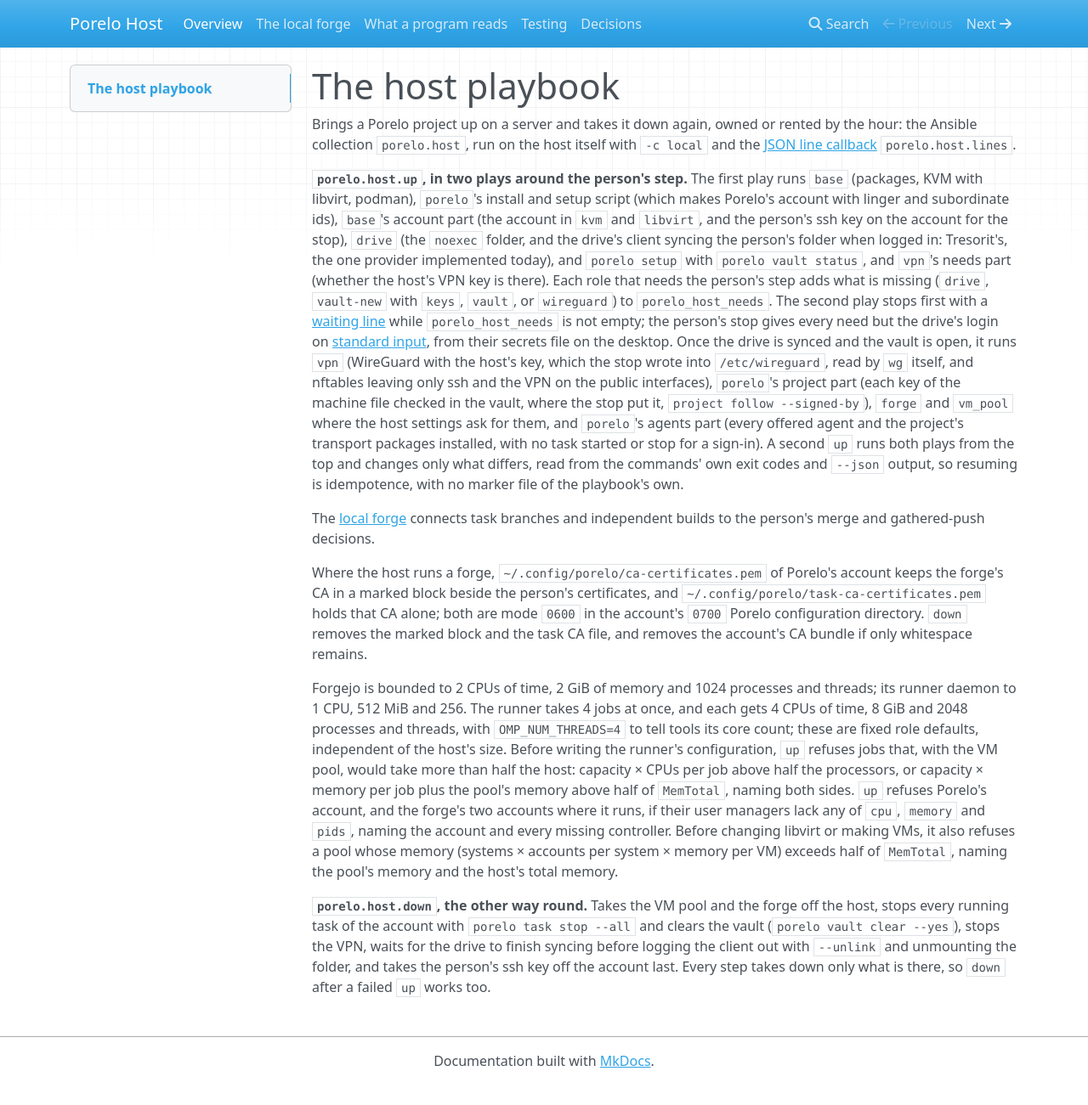
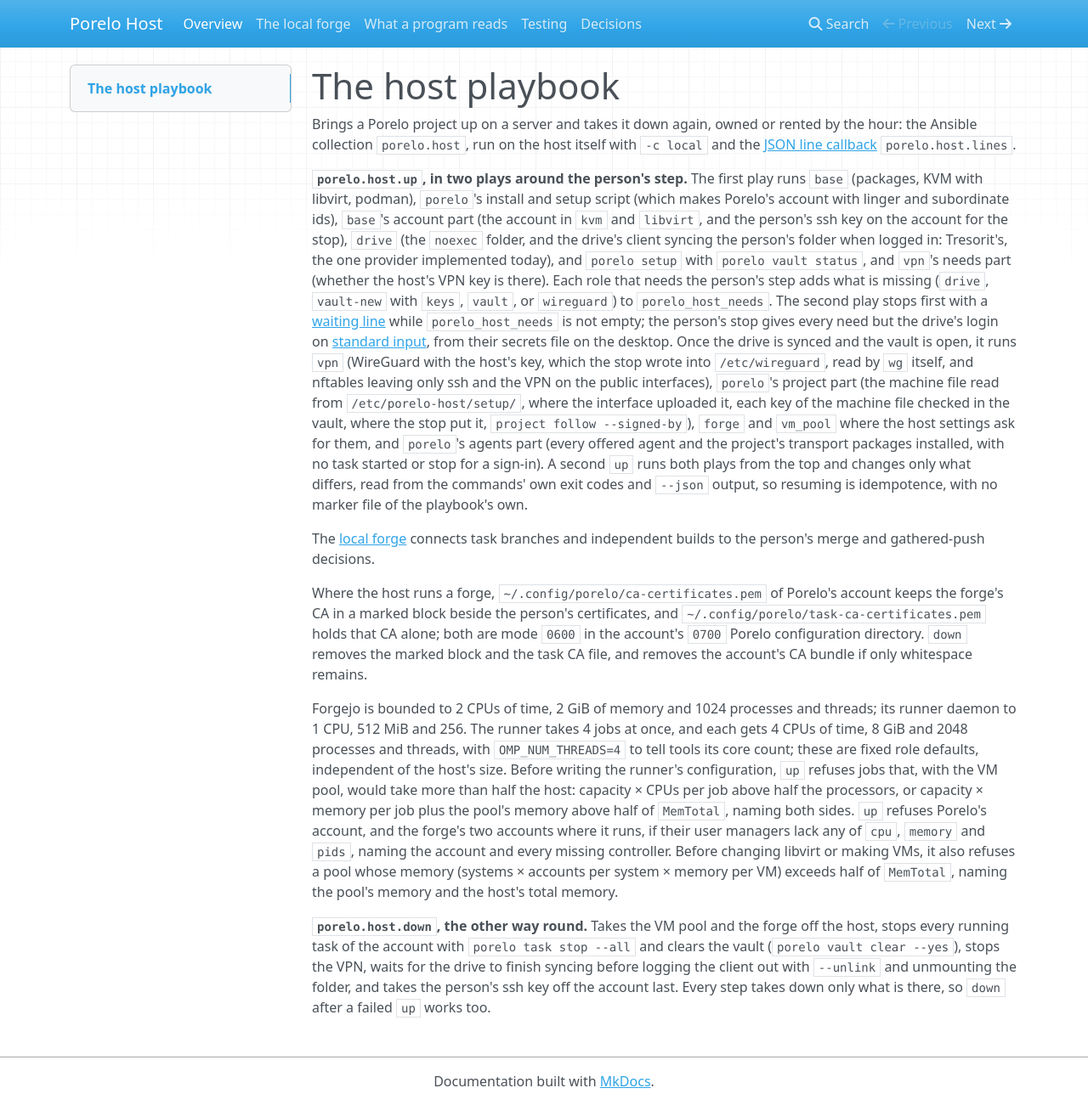
Before and after one commit to porelo-ai/porelo-host, an MkDocs documentation site: the page built from doc/index.md, in a window 1280 px wide and 1301 px high. Shown: the whole window at 85% size. Built offline with MkDocs 1.6.1, drawn with Linux system fonts in a browser that asks for light colours; nearby versions of some CDN libraries.

Commit message:
Read the machine file and bundle from the setup's own directory
Assisted-by: Claude Code, claude-opus-5-5
Assisted-by: Antigravity CLI, gemini-4-argon-high

```diff
--- a/doc/index.md
+++ b/doc/index.md
@@ -13,11 +13,12 @@ there). Each role that needs the person's step adds what is missing (`drive`, `v
 `porelo_host_needs` is not empty; the person's stop gives every need but the drive's login on [standard
 input](lines.md), from their secrets file on the desktop. Once the drive is synced and the vault is open, it runs `vpn`
 (WireGuard with the host's key, which the stop wrote into `/etc/wireguard`, read by `wg` itself, and nftables leaving
-only ssh and the VPN on the public interfaces), `porelo`'s project part (each key of the machine file checked in the
-vault, where the stop put it, `project follow --signed-by`), `forge` and `vm_pool` where the host settings ask for them,
-and `porelo`'s agents part (every offered agent and the project's transport packages installed, with no task started or
-stop for a sign-in). A second `up` runs both plays from the top and changes only what differs, read from the commands'
-own exit codes and `--json` output, so resuming is idempotence, with no marker file of the playbook's own.
+only ssh and the VPN on the public interfaces), `porelo`'s project part (the machine file read from
+`/etc/porelo-host/setup/`, where the interface uploaded it, each key of the machine file checked in the vault, where the
+stop put it, `project follow --signed-by`), `forge` and `vm_pool` where the host settings ask for them, and `porelo`'s
+agents part (every offered agent and the project's transport packages installed, with no task started or stop for a
+sign-in). A second `up` runs both plays from the top and changes only what differs, read from the commands' own exit
+codes and `--json` output, so resuming is idempotence, with no marker file of the playbook's own.
 
 The [local forge](local-forge.md) connects task branches and independent builds to the person's merge and gathered-push
 decisions.
```
Also changed, not shown: CHANGELOG.md (+3 -0 lines), issues/HO36-The-Host-Reads-The-Files-Its-Setup-Uploaded.md (+1 -1 lines), issues/README.md (+1 -1 lines), roles/porelo/README.md (+9 -2 lines), 9 other files.
